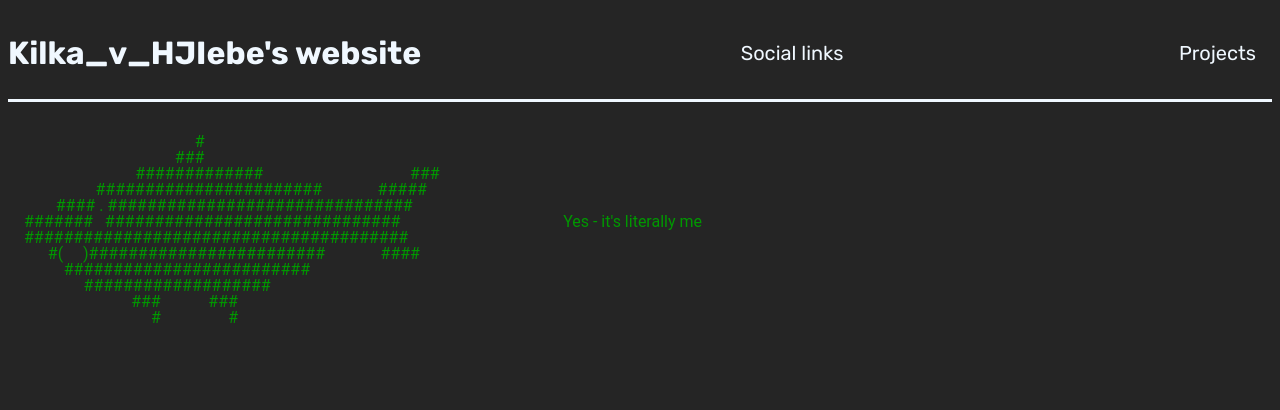
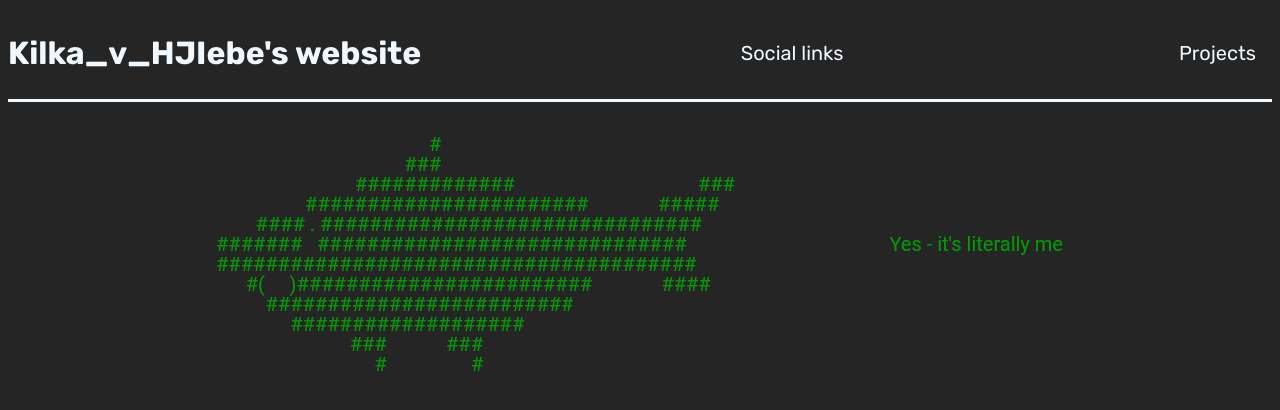
Before and after one commit to kilkaVhlebe/My-website, a React (Vite) app in the folder my-website/: page / in a window 1280 px wide. Shown: the top 410 px of the page. Built offline with nearby package versions, Linux system fonts and the light colour scheme; a web font is replaced by a local one.

Commit message:
change the asciiart on main page to screen

```diff
--- a/my-website/src/pages/MainPage.tsx
+++ b/my-website/src/pages/MainPage.tsx
@@ -1,21 +1,9 @@
 
-
-const Art ="                                           #\n                                      ###\n                            #############                                     ###\n                  #######################              #####\n        #### . ###############################\n#######   ##############################                                         Yes - it's literally me\n#######################################\n      #(     )########################              ####\n          #########################\n               ###################\n                           ###            ###\n                                #                 #"
-function TextArt (props: {label: string, text: string}) {
-  return (
-    <pre
-
-      aria-label={props.label}
-      className="text-art"
-    >{props.text}
-    </pre>
-  );
-}
 
 const MainPage = () => {
     return (
       <div>
-        <TextArt label="literly me" text={Art}/>
+        <img src="../../public/ascii-art.png"/>
       </div>
     );
   }
```
